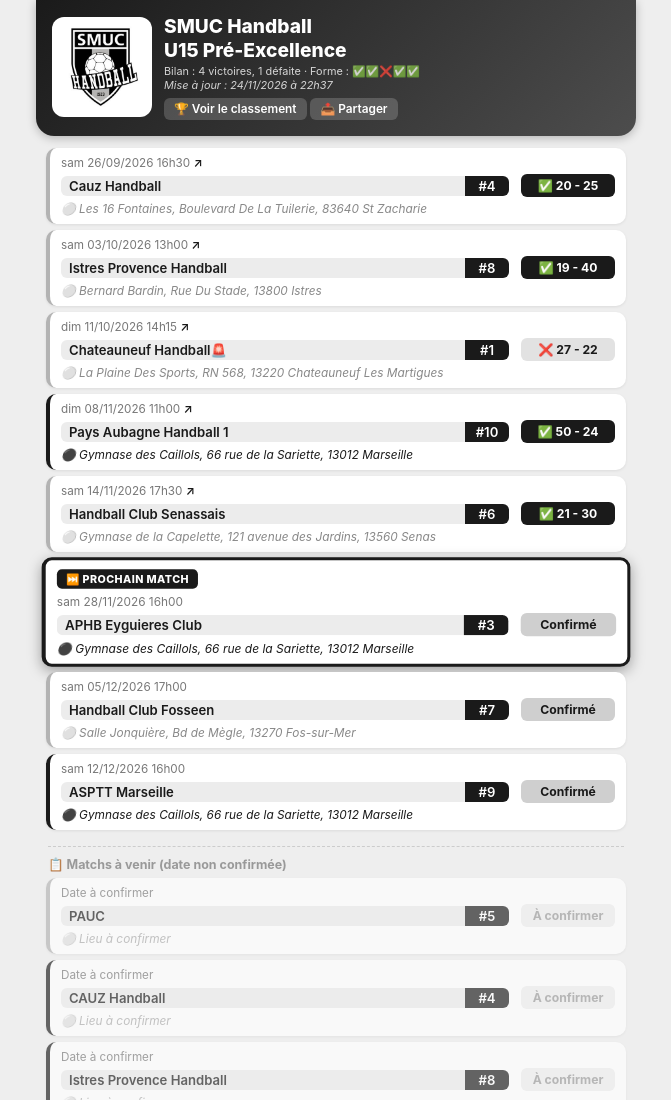
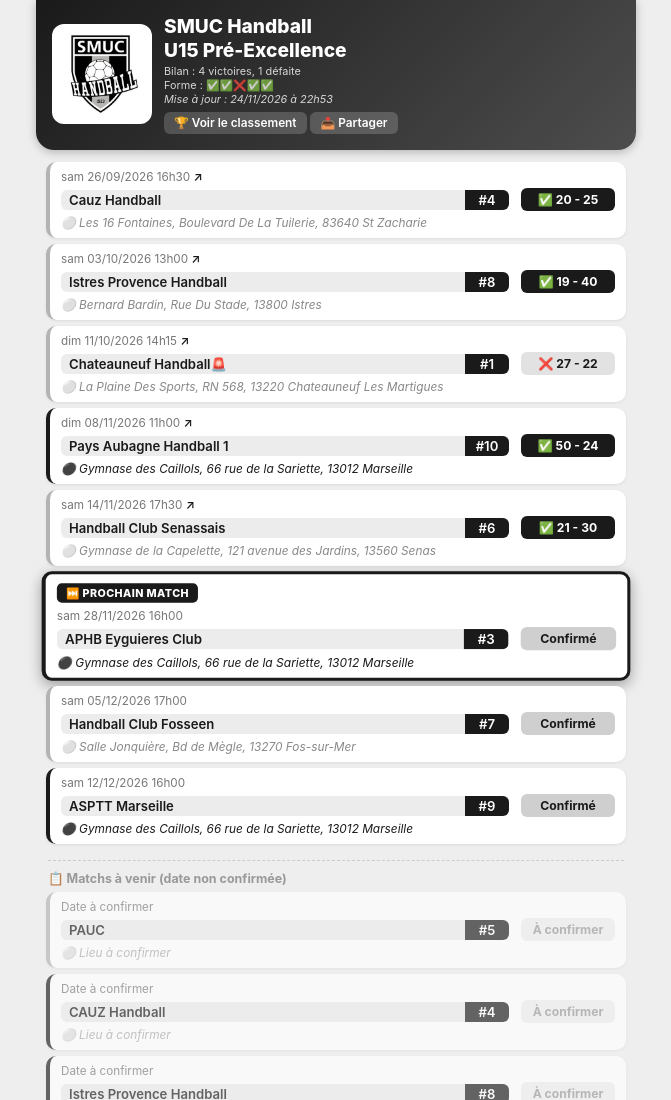
Before and after one commit to smuc-handball-u15/u15-pre-excellence, a plain HTML site: page index.html in a window 1280 px wide. Shown: the top 1100 px of the page, without its empty margins (304-975 px from the left). Drawn offline with Linux system fonts and the light colour scheme.

Commit message:
Line break before Forme

```diff
--- a/index.html
+++ b/index.html
@@ -64,7 +64,7 @@ footer a { color:#999; }
   <img src="logo.jpg" alt="Logo SMUC Handball">
   <div class="hero-text">
     <h1>SMUC Handball<br>U15 Pré-Excellence</h1>
-    <div class="updated">Bilan : 4 victoires, 1 défaite · Forme : ✅✅❌✅✅<br><em>Mise à jour : 24/11/2026 à 22h37</em></div>
+    <div class="updated">Bilan : 4 victoires, 1 défaite<br>Forme : ✅✅❌✅✅<br><em>Mise à jour : 24/11/2026 à 22h53</em></div>
     <div class="herolinks"><a href="#classement">🏆 Voir le classement</a> <a href="#" onclick="navigator.share ? navigator.share({title: 'SMUC Handball U15', url: location.href}) : window.open('https://wa.me/?text=' + encodeURIComponent('SMUC Handball U15 - ' + location.href)); return false;">📤 Partager</a></div>
   </div>
 </div>
```
